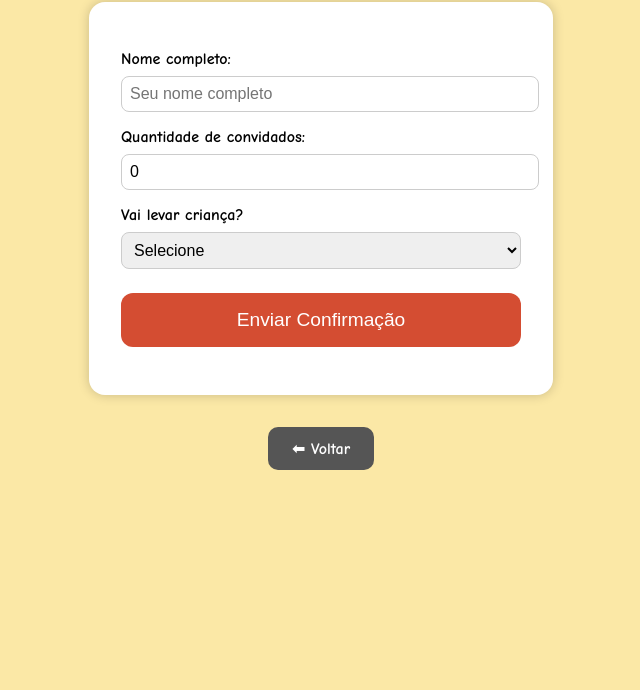
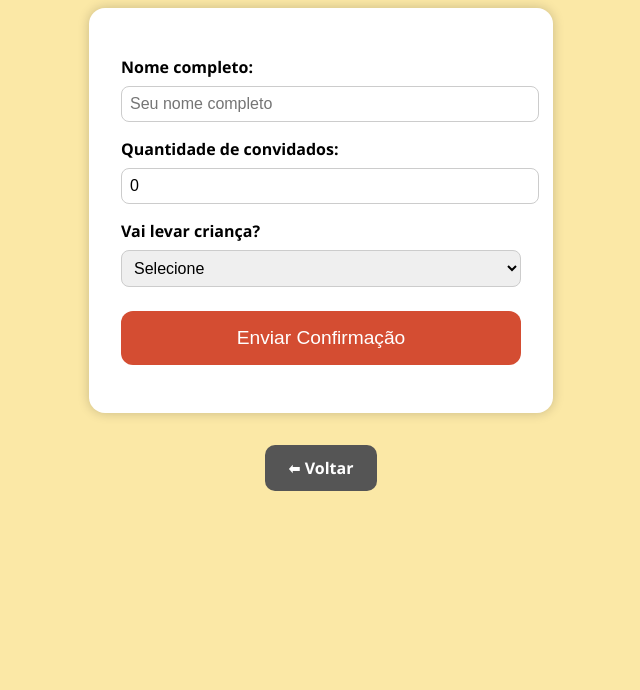
Before and after one commit to eduardoXavier360/festa, a plain HTML site: page confirmar.html in a window 1280 px wide. Shown: the part 110-800 px from the top of the page, without its empty margins (319-959 px from the left). Drawn offline with Linux system fonts and the light colour scheme.

Commit message:
alteraçao-font-family

```diff
--- a/confirmar.html
+++ b/confirmar.html
@@ -6,7 +6,7 @@
   <title>Confirmar Presença</title>
   <style>
     body {
-      font-family: 'Comic Sans MS', cursive, sans-serif;
+      font-family: 'Segoe UI', Tahoma, Geneva, Verdana, sans-serif;
       background: #fbe8a6;
       margin: 0; padding: 2rem;
       display: flex; flex-direction: column; align-items: center;
```
Also changed, not shown: lista.html (+1 -1 lines).
